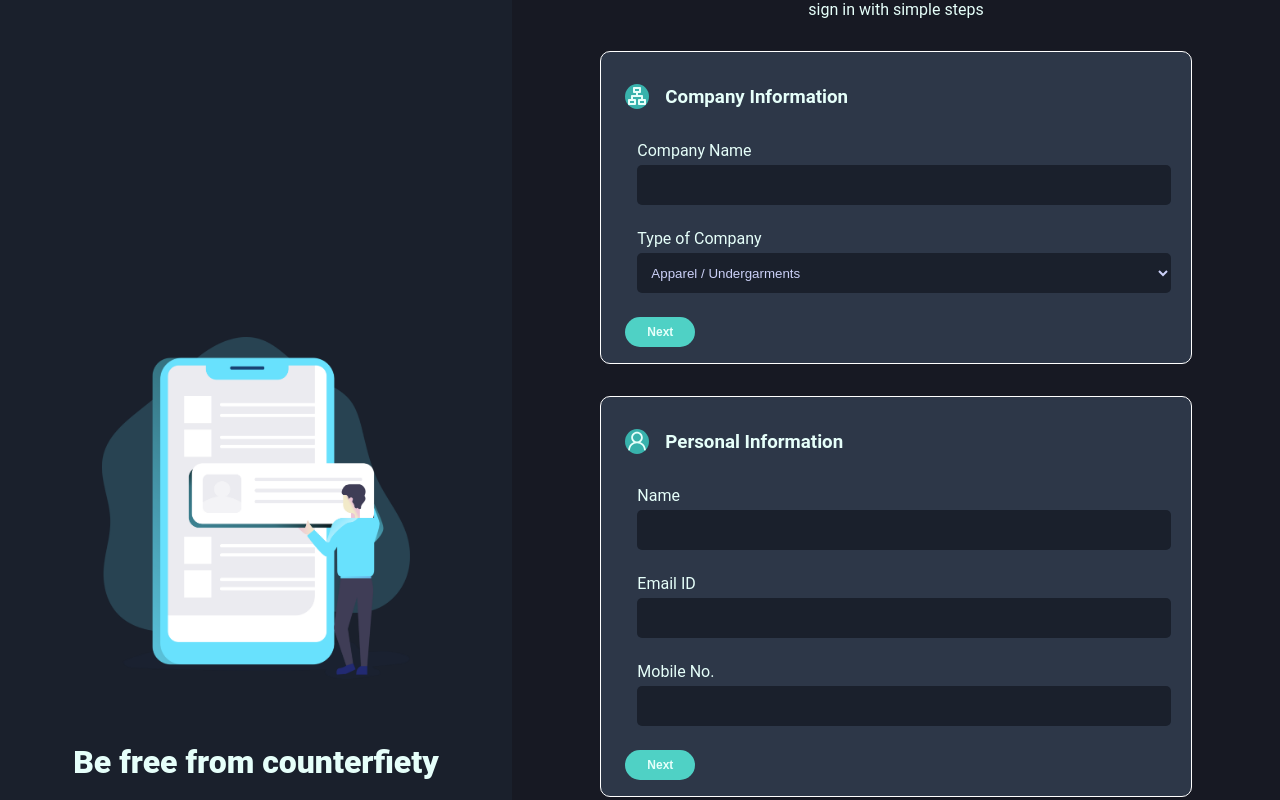
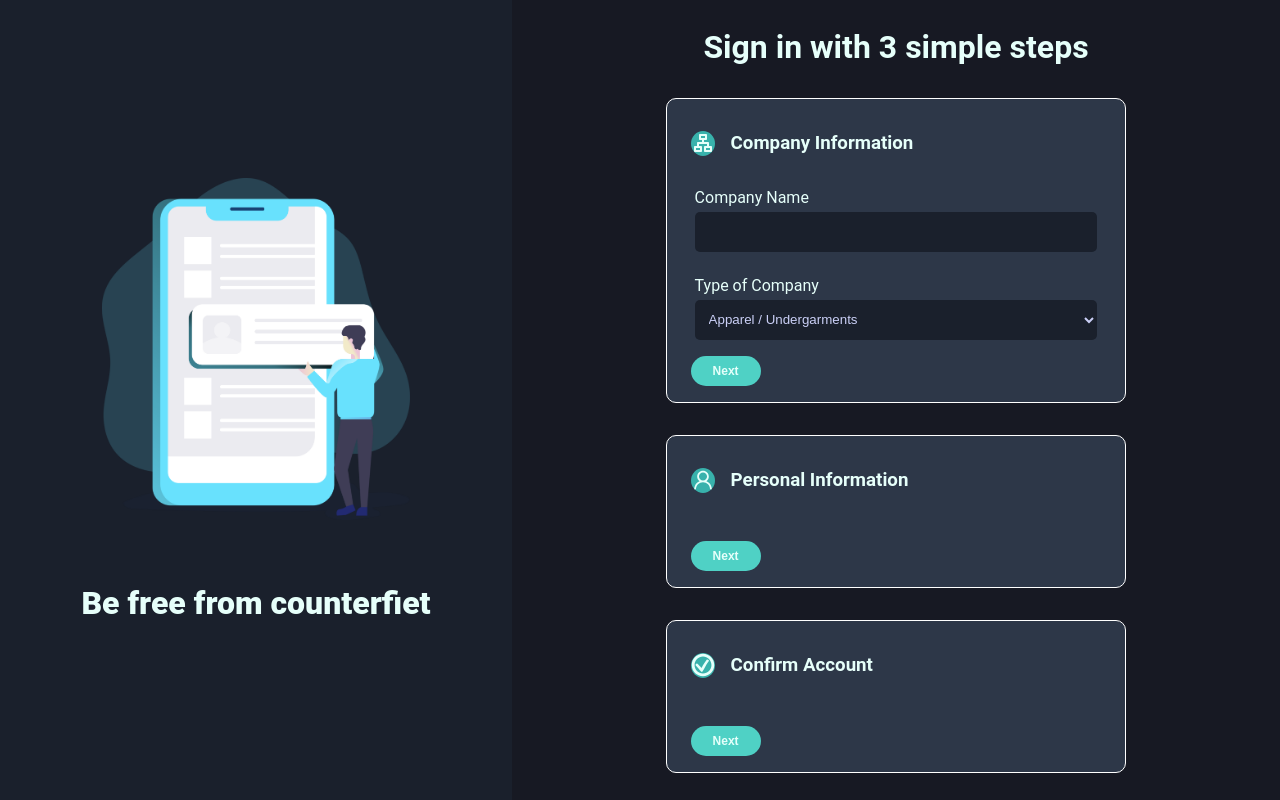
Before and after one commit to shaarangg/feit-frontend, a React (Create React App) app: page / in a window 1280 px wide. Shown: the top 800 px of the page. Built offline with nearby package versions, Linux system fonts and the light colour scheme.

Commit message:
feat: Register complete

```diff
--- a/src/App.scss
+++ b/src/App.scss
@@ -33,6 +33,7 @@
         background-color: #2d3748;
         border-radius: 10px;
         border: 1px white solid;
+        width: 60%;
         .peak {
             display: flex;
             flex-flow: row;
@@ -52,12 +53,6 @@
                 }
             }
         }
-        .form {
-            display: flex;
-            flex-flow: column;
-            gap: 1.5rem;
-            align-items: baseline;
-            margin: 0rem 1rem;
         button {
             background-color: #4fd1c5;
             border: none;
@@ -65,7 +60,7 @@
             font-weight: 600;
             border-radius: 25px;
             font-size: 0.75rem;
-                margin: 0rem 0.5rem 1rem 0.5rem;
+            margin: 1rem 0em 1rem 1.5rem;
             width: 70px;
             cursor: pointer;
             &:disabled {
@@ -73,6 +68,12 @@
                 // pointer-events: none;
             }
         }
+        .form {
+            display: none;
+            flex-flow: column;
+            gap: 1.5rem;
+            align-items: baseline;
+            margin: 0rem 1rem;
             .form-fields {
                 display: flex;
                 flex-flow: column;
@@ -81,22 +82,12 @@
                 label {
                     margin-bottom: 5px;
                 }
-                input {
-                    background-color: #1a202c;
-                    color: #cbd0f7;
-                    border: none;
-                    height: 40px;
-                    width: 40em;
-                    padding: 0 10px;
-                    outline: none;
-                    border-radius: 5px;
-                }
+                input,
                 select {
                     background-color: #1a202c;
                     color: #cbd0f7;
                     border: none;
                     height: 40px;
-                    width: 40em;
                     padding: 0 10px;
                     outline: none;
                     border-radius: 5px;
@@ -104,4 +95,7 @@
             }
         }
     }
+    .remove {
+        display: flex !important;
     }
+}
--- a/src/components/LeftSignUp.jsx
+++ b/src/components/LeftSignUp.jsx
@@ -2,7 +2,7 @@ function LeftSignUp() {
     return (
         <div className="leftSignUpContainer">
             <img src="../../assets/arranging-files.png" alt="sign up" />
-            <div className="text">Be free from counterfiety</div>
+            <div className="text">Be free from counterfiet</div>
         </div>
     );
 }
--- a/src/components/RightSignUp.jsx
+++ b/src/components/RightSignUp.jsx
@@ -1,6 +1,5 @@
 import { useState } from "react";
 import { AiOutlineUser } from "react-icons/ai";
-import { GrOrganization } from "react-icons/gr";
 import { RiOrganizationChart } from "react-icons/ri";
 import { GiConfirmed } from "react-icons/gi";
 function RightSignUp() {
@@ -11,17 +10,18 @@ function RightSignUp() {
         email: "",
         mobile: "",
     });
+    const [showForm, setShowForm] = useState([true, false, false]);
     return (
         <div className="rightSignUpContainer">
-            <div>sign in with simple steps</div>
-            <div className="comp">
+            <h1>Sign in with 3 simple steps</h1>
+            <div className="comp" onClick={() => setShowForm([true, false, false])}>
                 <div className="peak">
                     <div className="icontainer">
                         <RiOrganizationChart />
                     </div>
                     <h3>Company Information</h3>
                 </div>
-                <div className="form">
+                <div className={`form ${showForm[0] ? "remove" : ""}`}>
                     <div className="form-fields">
                         <label htmlFor="cname">Company Name</label>
                         <input type="text" name="cname" id="cname" onChange={(e) => setUser({ ...user, cname: e.target.value })} value={user.cname} />
@@ -45,17 +45,17 @@ function RightSignUp() {
                             <option>Other</option>
                         </select>
                     </div>
-                    <button>Next</button>
                 </div>
+                <button>Next</button>
             </div>
-            <div className="comp">
+            <div className="comp" onClick={() => setShowForm([false, true, false])}>
                 <div className="peak">
                     <div className="icontainer">
                         <AiOutlineUser />
                     </div>
                     <h3>Personal Information</h3>
                 </div>
-                <div className="form">
+                <div className={`form ${showForm[1] ? "remove" : ""}`}>
                     <div className="form-fields">
                         <label htmlFor="ename">Name</label>
                         <input type="text" name="ename" id="ename" onChange={(e) => setUser({ ...user, ename: e.target.value })} value={user.ename} />
@@ -68,27 +68,27 @@ function RightSignUp() {
                         <label htmlFor="number">Mobile No.</label>
                         <input type="tel" name="number" id="number" onChange={(e) => setUser({ ...user, mobile: e.target.value })} value={user.mobile} />
                     </div>
-                    <button>Next</button>
                 </div>
+                <button>Next</button>
             </div>
-            <div className="comp">
+            <div className="comp" onClick={() => setShowForm([false, false, true])}>
                 <div className="peak">
                     <div className="icontainer">
                         <GiConfirmed />
                     </div>
                     <h3>Confirm Account</h3>
                 </div>
-                <div className="form">
+                <div className={`form ${showForm[2] ? "remove" : ""}`}>
                     <div className="form-fields">
                         <label htmlFor="otpe">Enter otp sent on email</label>
                         <input type="number" name="otpe" id="otpe" />
                     </div>
                     <div className="form-fields">
-                        <label htmlFor="otpn">enter otp sent on email</label>
+                        <label htmlFor="otpn">Enter otp sent on phone</label>
                         <input type="number" name="otpn" id="otpn" />
-                        <button>Next</button>
                     </div>
                 </div>
+                <button>Next</button>
             </div>
         </div>
     );
```
Lines whose indentation alone changed are shown as unchanged.
